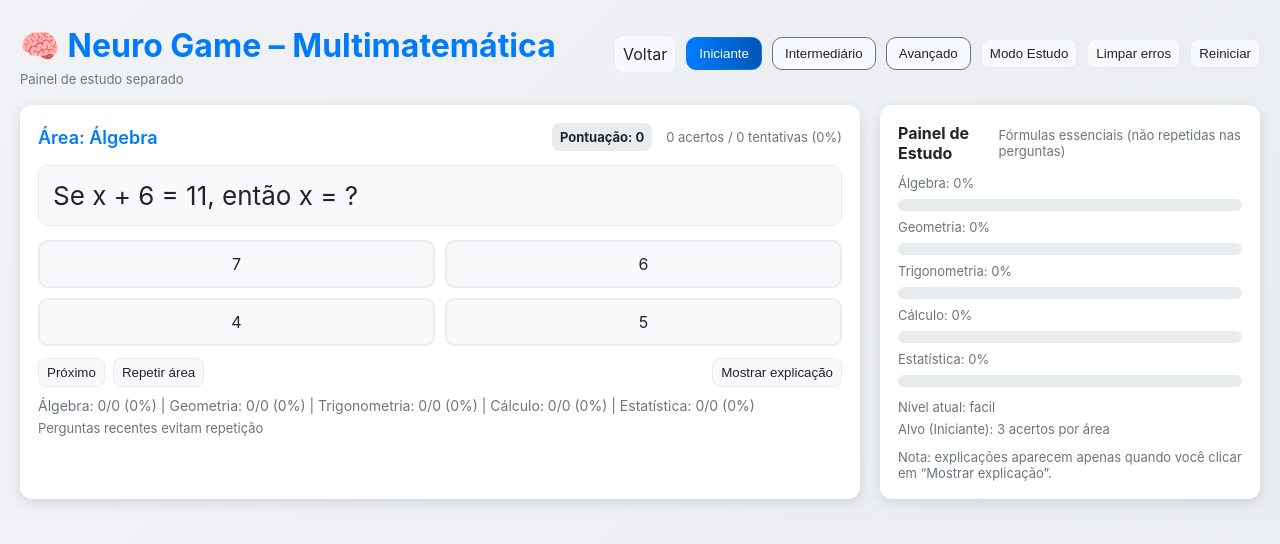
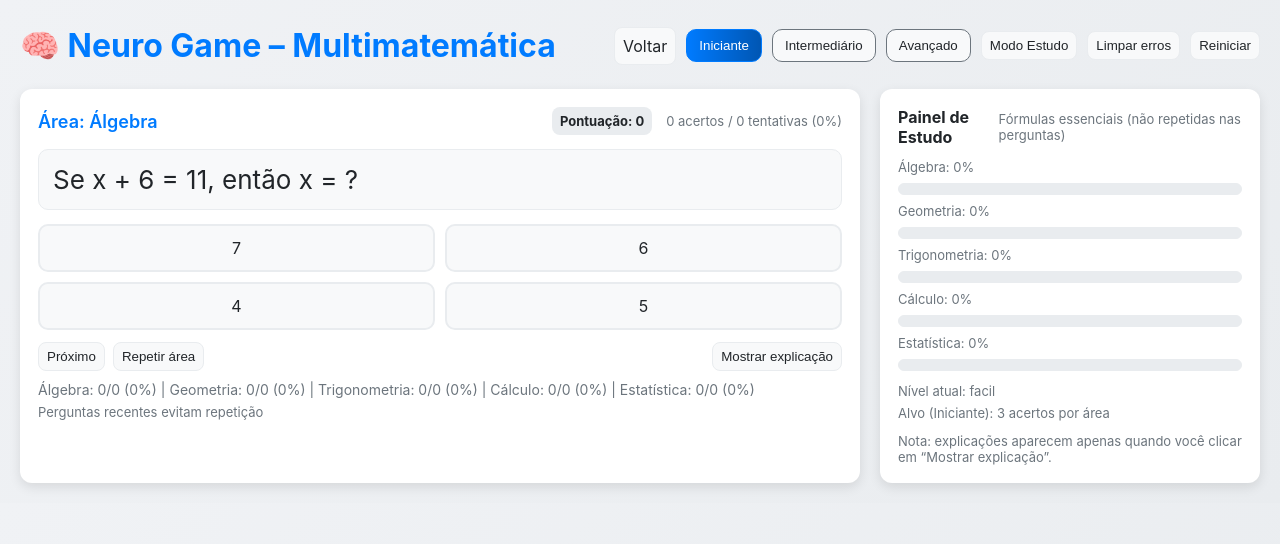
Before and after one commit to klebmatrix/sysdigital, a website: page templates/index.html in a window 1280 px wide. Drawn offline with Linux system fonts and the light colour scheme.

Commit message:
atualização do projeto

```diff
--- a/templates/index.html
+++ b/templates/index.html
@@ -65,7 +65,6 @@
 <header>
   <div>
     <h1>🧠 Neuro Game – Multimatemática</h1>
-    <div class="small">Painel de estudo separado</div>
   </div>
 
   <div class="controls">
```
